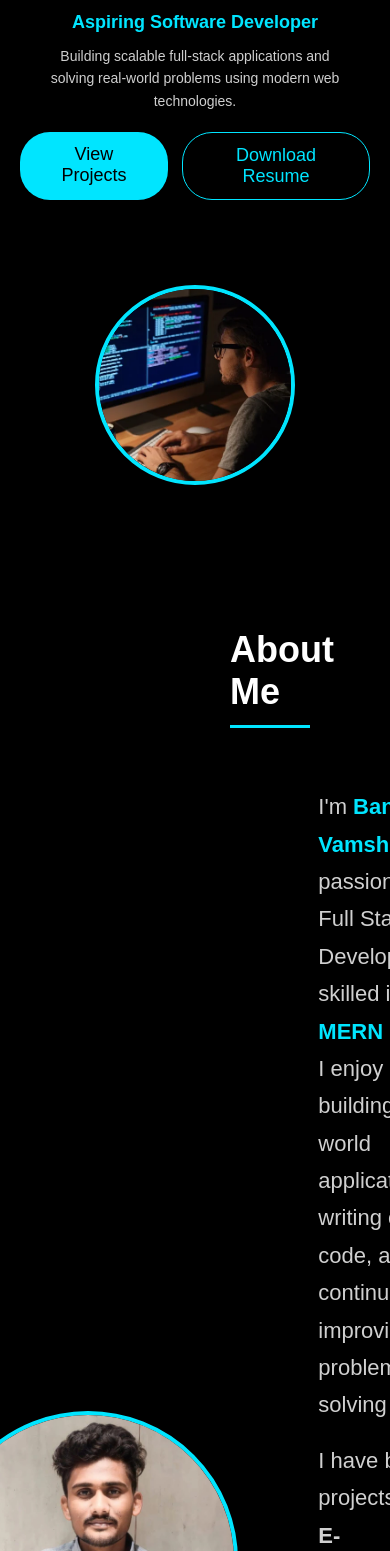
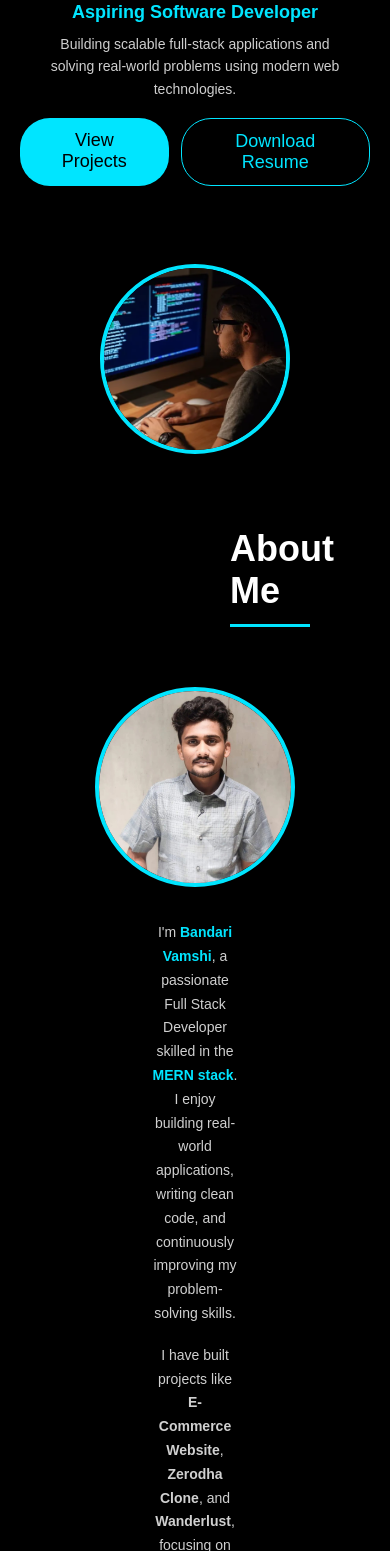
Before and after one commit to Bandarivamshi07/portfolio, a React (Vite) app: page / in a window 390 px wide. Shown: the part 157-1708 px from the top of the page. Built offline with nearby package versions, Linux system fonts and the light colour scheme.

Commit message:
Fix About section responsive layout for tablet and mobile

```diff
--- a/src/styles/about.css
+++ b/src/styles/about.css
@@ -2,7 +2,7 @@
   padding: 80px 150px;
   background: #000000;
   color: white;
-  padding-top: 100px;
+  padding-top: 50px;
 }
 
 /* SECTION TITLE */
@@ -56,3 +56,22 @@
 .about-text p {
   margin-bottom: 18px;
 }
+
+@media (max-width: 768px) {
+  .about-content {
+    flex-direction: column;   /* 🔥 KEY FIX */
+    text-align: center;
+    gap: 30px;
+  }
+
+  .about-image img {
+    width: 200px;
+    height: 200px;
+  }
+
+  .about-text {
+    font-size: 14px;
+    max-width: 95%;
+    margin: 0 auto;
+  }
+}
--- a/src/styles/hero.css
+++ b/src/styles/hero.css
@@ -86,7 +86,7 @@
   .hero {
     flex-direction: column;
     text-align: center;
-    padding: 120px 20px 40px;   /* ⬅️ reduce bottom space */
+    padding: 110px 20px 20px;  /* ⬅️ KEY FIX */
   }
 
   .hero-left {
@@ -101,27 +101,27 @@
 
   .hero-left h2 {
     font-size: 18px;
-    margin-bottom: 12px;
+    margin-bottom: 10px;
   }
 
   .hero-left p {
     font-size: 14px;
     max-width: 90%;
-    margin: 0 auto 20px;
+    margin: 0 auto 18px;
   }
 
   .hero-buttons {
     justify-content: center;
-    gap: 14px;
-    margin-bottom: 25px; /* ⬅️ space before image */
+    gap: 12px;
+    margin-bottom: 18px;
   }
 
   .hero-right {
-    margin-top: 0;   /* ⬅️ REMOVE extra gap */
+    margin-top: 0;   /* ⬅️ IMPORTANT */
   }
 
   .hero-right img {
-    width: 200px;
-    height: 200px;
+    width: 190px;
+    height: 190px;
   }
 }
```
